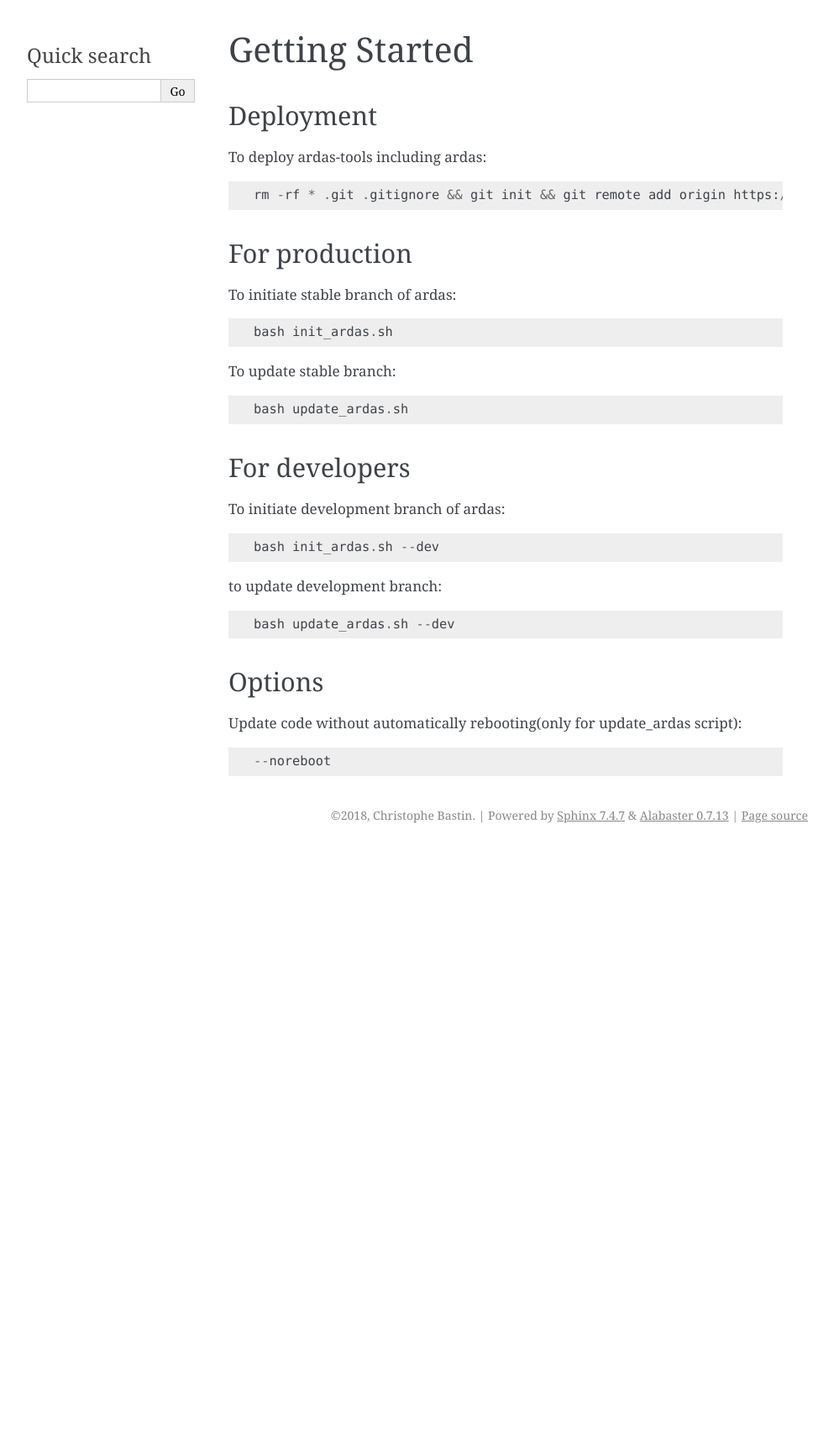
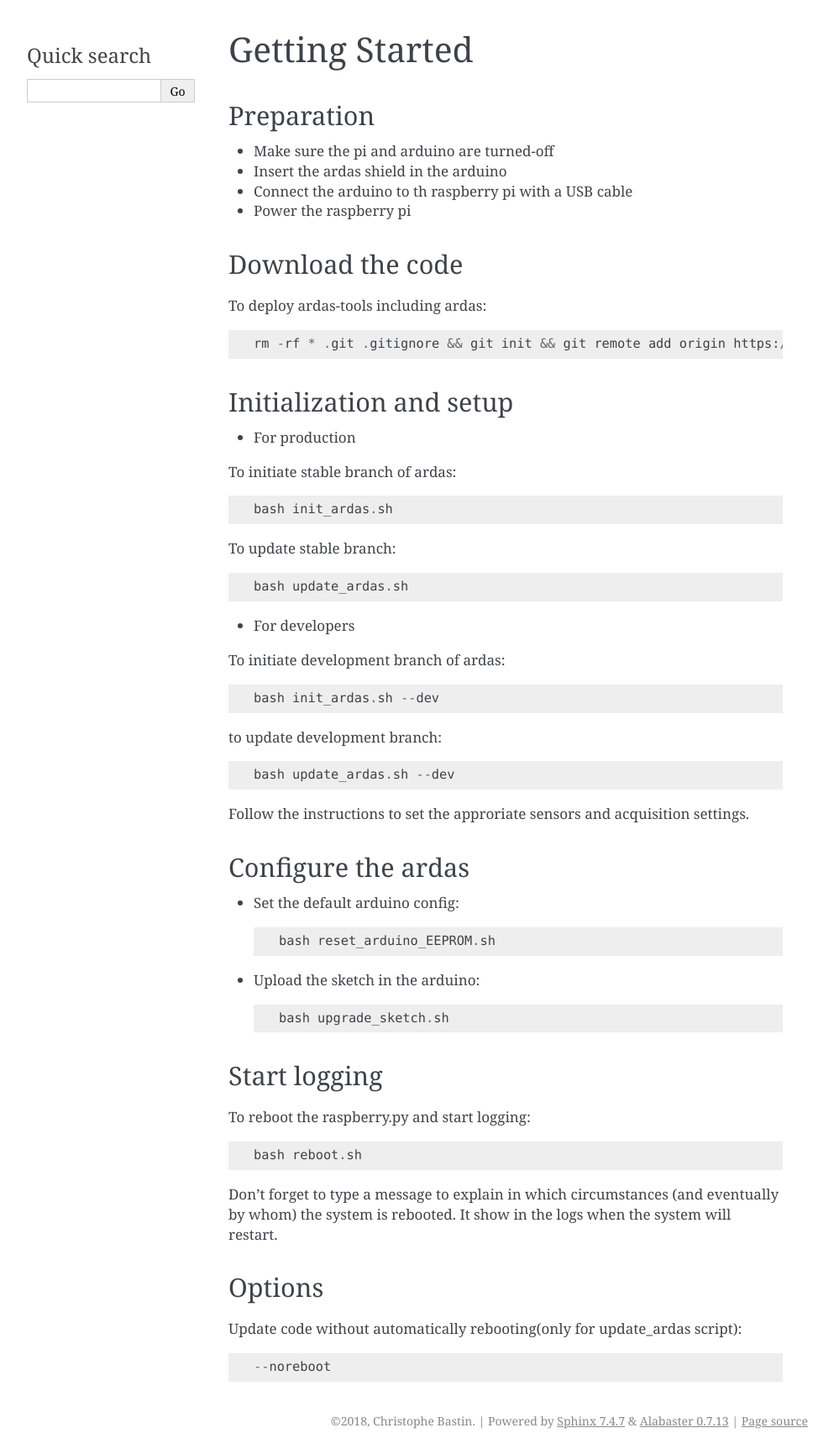
Before and after one commit to UMONS-GFA/ardas-tools, a Sphinx documentation site: the page built from docs/source/getting_started.rst, in a window 1280 px wide. Shown: the whole page at 84% size, without its empty margins (148-1141 px from the left). Built offline with Sphinx 7.4.7, drawn with Linux system fonts in a browser that asks for light colours; before the commit the page ends 1010 px from its top, so only the background shows below that.

Commit message:
Updated docs

```diff
--- a/docs/source/getting_started.rst
+++ b/docs/source/getting_started.rst
@@ -1,16 +1,26 @@
 Getting Started
 ===============
 
-Deployment
-----------
+Preparation
+-----------
+
+* Make sure the pi and arduino are turned-off
+* Insert the ardas shield in the arduino
+* Connect the arduino to th raspberry pi with a USB cable
+* Power the raspberry pi
+
+Download the code
+-----------------
 
 To deploy ardas-tools including ardas::
 
     rm -rf * .git .gitignore && git init && git remote add origin https://github.com/UMONS-GFA/ardas-tools.git && git pull origin master
 
 
-For production
---------------
+Initialization and setup
+------------------------
+* For production
+
 
 To initiate stable branch of ardas::
 
@@ -21,8 +31,7 @@ To update stable branch::
     bash update_ardas.sh
 
 
-For developers
---------------
+* For developers
 
 To initiate development branch of ardas::
 
@@ -32,6 +41,27 @@ to update development branch::
 
     bash update_ardas.sh --dev
 
+Follow the instructions to set the approriate sensors and acquisition settings.
+
+Configure the ardas
+-------------------
+* Set the default arduino config::
+
+    bash reset_arduino_EEPROM.sh
+
+* Upload the sketch in the arduino::
+
+    bash upgrade_sketch.sh
+
+
+Start logging
+-------------
+To reboot the raspberry.py and start logging::
+
+    bash reboot.sh
+
+Don't forget to type a message to explain in which circumstances (and eventually by whom) the system is rebooted. It show in the logs when the system will restart.
+
 Options
 -------
 
```
